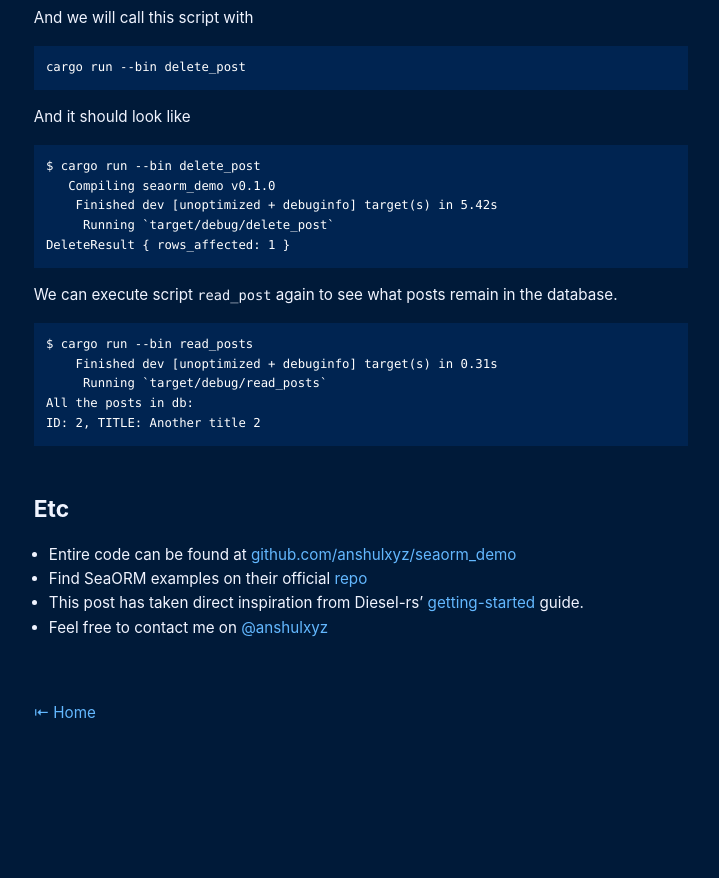
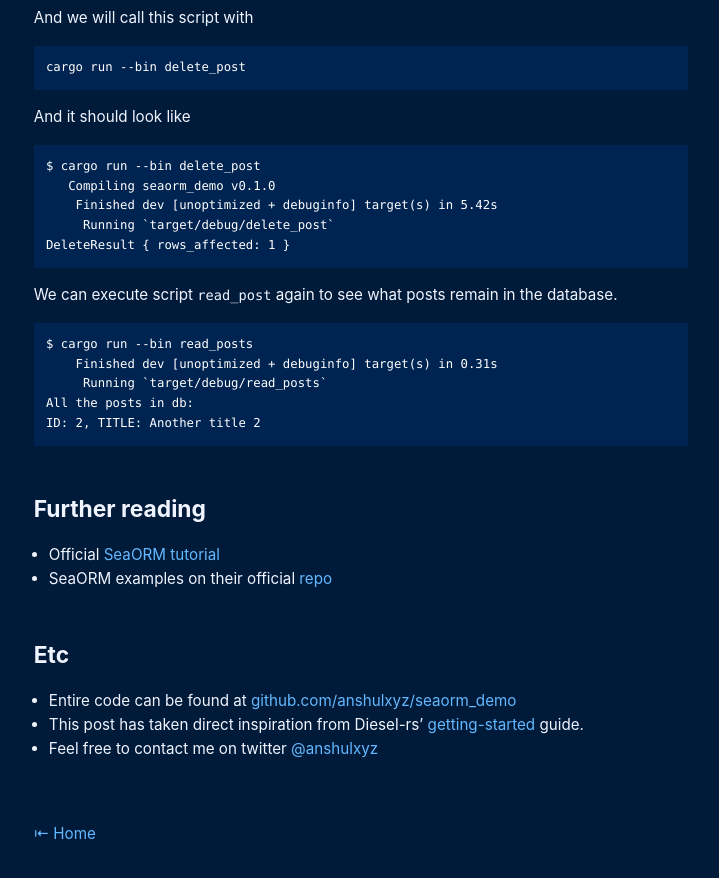
Before and after one commit to anshulxyz/anshulxyz.github.io, a Jekyll site: the page built from _posts/2022-07-13-getting-started-seaorm.md, in a window 1280 px wide and 900 px high, scrolled down 8590 px. Shown: the top 878 px of the window, without its empty margins (279-998 px from the left). Built offline with Jekyll 4.4.1, drawn with Linux system fonts in a browser that asks for light colours; nearby versions of some CDN libraries; before the commit the page ends 9369 px from its top, so only the background shows below that.

Commit message:
Add further reading for getting-started-seaorm

````diff
--- a/_posts/2022-07-13-getting-started-seaorm.md
+++ b/_posts/2022-07-13-getting-started-seaorm.md
@@ -483,9 +483,13 @@
 ID: 2, TITLE: Another title 2
 ```
 
+## Further reading
+
+- Official [SeaORM tutorial](https://www.sea-ql.org/sea-orm-tutorial/)
+- SeaORM examples on their official [repo](https://github.com/SeaQL/sea-orm/tree/master/examples)
+
 ## Etc
 
 - Entire code can be found at [github.com/anshulxyz/seaorm_demo](https://github.com/anshulxyz/seaorm_demo)
-- Find SeaORM examples on their official [repo](https://github.com/SeaQL/sea-orm/tree/master/examples)
 - This post has taken direct inspiration from Diesel-rs' [getting-started](https://diesel.rs/guides/getting-started) guide.
-- Feel free to contact me on [@anshulxyz](https://twitter.com/anshulxyz)
+- Feel free to contact me on twitter [@anshulxyz](https://twitter.com/anshulxyz)
````
